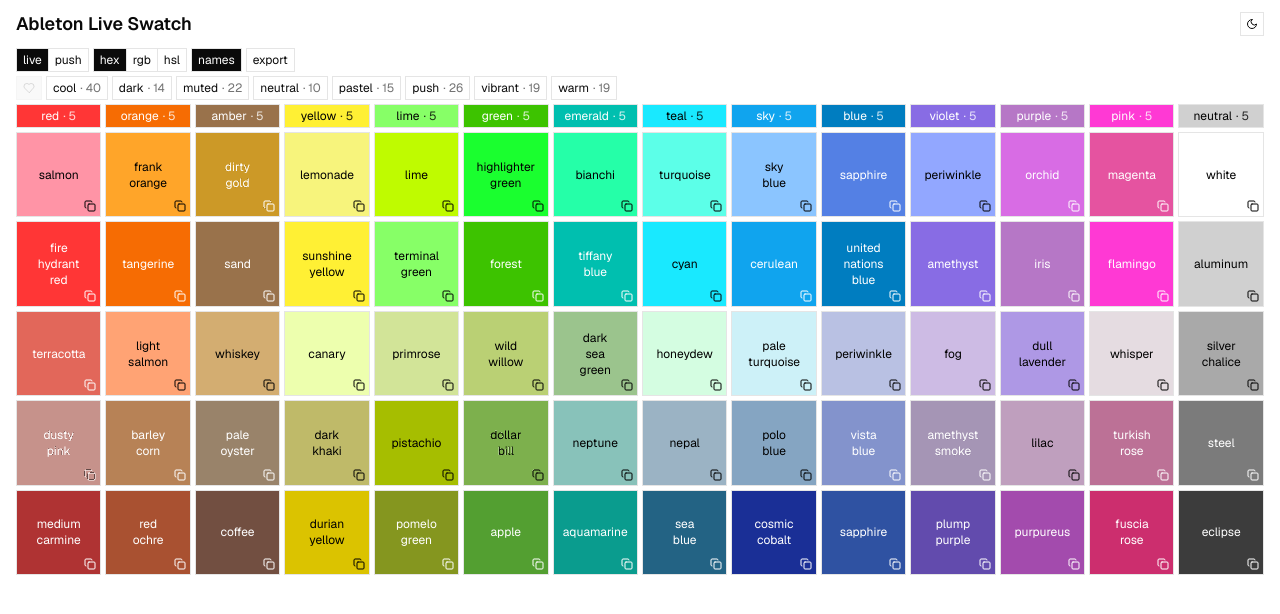
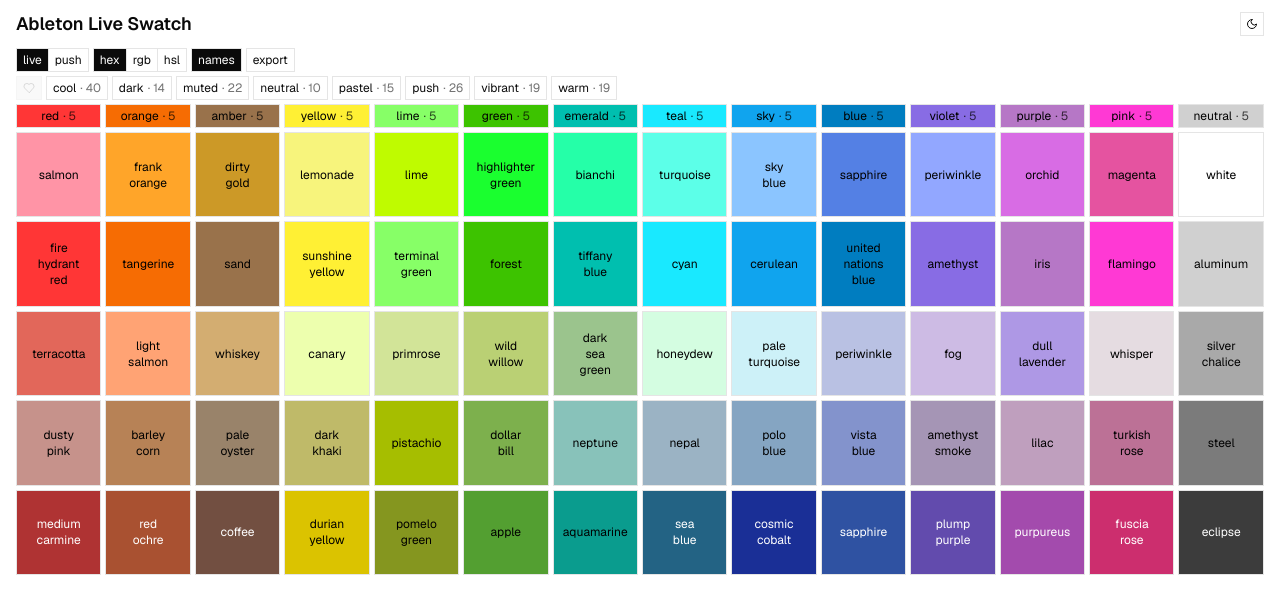
Before and after one commit to elliott-liu/ableton-live-swatch, a Next.js app: page / in a window 1280 px wide. Shown: the top 614 px of the page. Built offline with nearby package versions, Linux system fonts and the light colour scheme.

Commit message:
Replace css dynamic contrast with updated js

```diff
--- a/app/globals.css
+++ b/app/globals.css
@@ -124,9 +124,3 @@
 		@apply bg-background text-foreground;
 	}
 }
-
-.text-dynamic-contrast {
-	color: inherit;
-	filter: invert(1) grayscale(1) brightness(1.3) contrast(9000);
-	mix-blend-mode: luminosity;
-}
--- a/components/ColorPicker.tsx
+++ b/components/ColorPicker.tsx
@@ -122,13 +122,12 @@ export default function ColorPicker({
 													className={cn(
 														"absolute top-1 left-1 size-3",
 														"transition-all duration-150 ease-in-out",
-														"text-dynamic-contrast",
 														isFavorited &&
 															"fill-current opacity-50 group-hover:opacity-50 hover:fill-transparent hover:opacity-70",
 														!isFavorited &&
 															"fill-transparent opacity-0 group-hover:opacity-50 hover:fill-current hover:opacity-70",
 													)}
-													style={{ color: color.hex }}
+													style={{ color: getContrastColor(color.hex) }}
 												/>
 											</div>
 											<div className="group">
@@ -136,12 +135,9 @@ export default function ColorPicker({
 													<Check
 														className={cn(
 															"absolute right-1 bottom-1 size-3",
-															"animate-in delay-1500 duration-150 fade-in-0 zoom-in-0",
-															"animate-out duration-150 fade-out-0 zoom-out-0",
-															"text-dynamic-contrast",
 															"opacity-70",
 														)}
-														style={{ color: color.hex }}
+														style={{ color: getContrastColor(color.hex) }}
 													/>
 												) : (
 													<div
@@ -154,12 +150,9 @@ export default function ColorPicker({
 														<Copy
 															className={cn(
 																"absolute right-1 bottom-1 size-3",
-																"animate-in duration-1000 zoom-in-0 hover:zoom-in-50",
-																// "animate-out fade-out-100 zoom-out-100 duration-1000",
-																"text-dynamic-contrast",
-																// "opacity-0 hover:opacity-70 group-hover:opacity-50",
+																"opacity-0 group-hover:opacity-50 hover:opacity-70",
 															)}
-															style={{ color: color.hex }}
+															style={{ color: getContrastColor(color.hex) }}
 														/>
 													</div>
 												)}
@@ -174,9 +167,8 @@ export default function ColorPicker({
 													{color.name.split(" ").map((l, i) => (
 														<span
 															key={`${color.name}-line-${i}-${l}`}
-															className={"text-dynamic-contrast"}
 															style={{
-																color: color.hex,
+																color: getContrastColor(color.hex),
 															}}
 														>
 															{l}
--- a/components/Tags.tsx
+++ b/components/Tags.tsx
@@ -5,6 +5,7 @@ import { Button } from "@/components/ui/button";
 import { Toggle } from "@/components/ui/toggle";
 import { ColorTag, DisplayLayout, colorGroupHexMap } from "@/data/colors";
 import { cn } from "@/lib/utils";
+import { getContrastColor } from "@/utilities/getContrastColor";
 
 export default function Tags({
 	displayLayout,
@@ -133,18 +134,17 @@ function ColorTags({
 						}}
 					>
 						<span
-							className={"text-dynamic-contrast"}
 							style={{
-								color: tagColor,
+								color: getContrastColor(tagColor),
 							}}
 						>
 							{tag.replace("cg:", "")}
 						</span>
 						{count > 0 && (
 							<span
-								className={"text-dynamic-contrast opacity-80"}
+								className={"opacity-70"}
 								style={{
-									color: tagColor,
+									color: getContrastColor(tagColor),
 								}}
 							>
 								· {count}
--- a/utilities/getContrastColor.ts
+++ b/utilities/getContrastColor.ts
@@ -1,7 +1,44 @@
 import { hexToRgb } from "@/utilities/hexToRgb";
+
+function getLuminance(r: number, g: number, b: number): number {
+	const [rNormalized, gNormalized, bNormalized] = [r, g, b].map((c) => {
+		c /= 255;
+		return c <= 0.03928 ? c / 12.92 : Math.pow((c + 0.055) / 1.055, 2.4);
+	});
+	return 0.2126 * rNormalized + 0.7152 * gNormalized + 0.0722 * bNormalized;
+}
+
+function getContrastRatio(luminance1: number, luminance2: number): number {
+	const lighter = Math.max(luminance1, luminance2);
+	const darker = Math.min(luminance1, luminance2);
+	return (lighter + 0.05) / (darker + 0.05);
+}
 
 export function getContrastColor(hex: string): string {
 	const { r, g, b } = hexToRgb(hex);
-	const luminance = (0.299 * r + 0.587 * g + 0.114 * b) / 255;
-	return luminance > 0.5 ? "#000000" : "#FFFFFF";
+	const backgroundLuminance = getLuminance(r, g, b);
+
+	const blackLuminance = getLuminance(0, 0, 0);
+	const whiteLuminance = getLuminance(255, 255, 255);
+
+	const contrastWithBlack = getContrastRatio(
+		backgroundLuminance,
+		blackLuminance,
+	);
+	const contrastWithWhite = getContrastRatio(
+		backgroundLuminance,
+		whiteLuminance,
+	);
+
+	// WCAG 2.1 AA standard for normal text is 4.5:1
+	// WCAG 2.1 AA standard for large text or UI components is 3:1
+	const MIN_CONTRAST = 4.5;
+
+	if (contrastWithWhite >= MIN_CONTRAST) {
+		return "#FFFFFF";
+	} else if (contrastWithBlack >= MIN_CONTRAST) {
+		return "#000000";
+	} else {
+		return contrastWithWhite > contrastWithBlack ? "#FFFFFF" : "#000000";
+	}
 }
```
